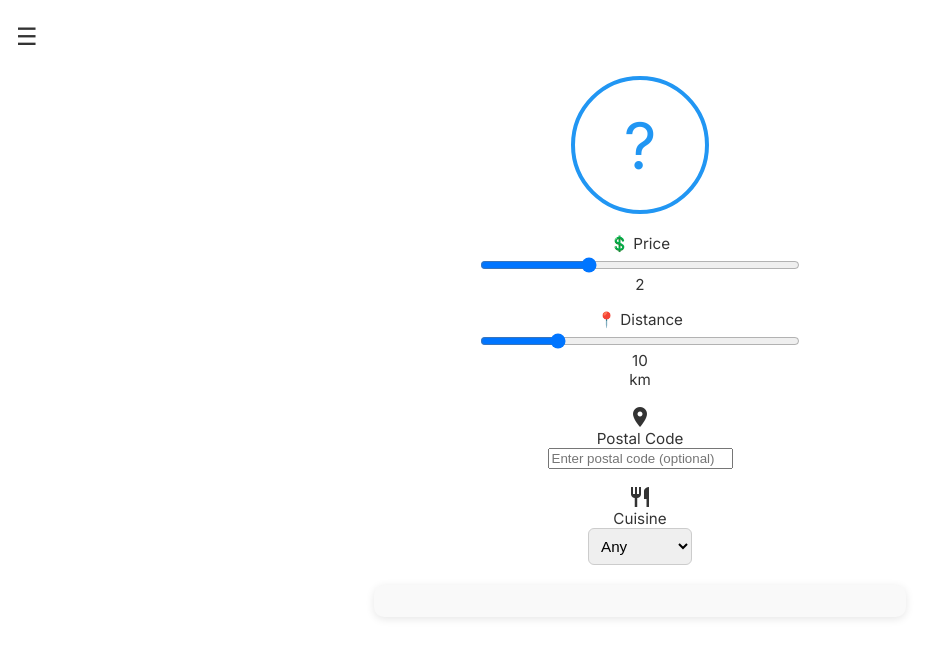
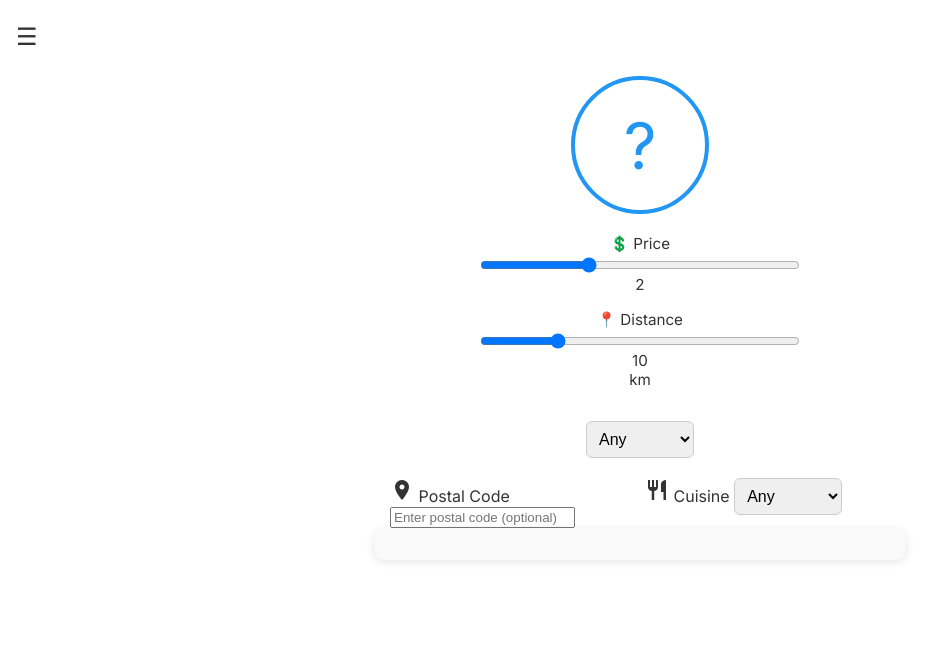
Before and after one commit to hardipsinghk/restaurant-recommender, a website: page index.html in a window 1280 px wide. Shown: the whole page, without its empty margins (0-941 px from the left). Drawn offline with Linux system fonts and the light colour scheme.

Commit message:
Align postal code and cuisine dropdowns side-by-side

```diff
--- a/index.html
+++ b/index.html
@@ -30,11 +30,10 @@
           <span id="dist-value">10</span> km
         </label>
 
-        <label><span class="material-icons">location_on</span> Postal Code
-          <input type="text" id="postal" placeholder="Enter postal code (optional)">
-        </label>
 
-        <label><span class="material-icons">restaurant</span> Cuisine
+<div class="dropdown-row">
+  </div>
+
           <select id="cuisine">
             <option value="">Any</option>
             <option value="italian">Italian</option>
@@ -49,6 +48,28 @@
         </label>
       </div>
 
+
+<div class="dropdown-row">
+  <label><span class="material-icons">location_on</span> Postal Code
+    <input type="text" id="postal" placeholder="Enter postal code (optional)">
+  </label>
+
+  <label><span class="material-icons">restaurant</span> Cuisine
+    <select id="cuisine">
+      <option value="">Any</option>
+      <option value="italian">Italian</option>
+      <option value="indian">Indian</option>
+      <option value="chinese">Chinese</option>
+      <option value="mexican">Mexican</option>
+      <option value="japanese">Japanese</option>
+      <option value="thai">Thai</option>
+      <option value="vegan">Vegan</option>
+      <option value="dessert">Dessert</option>
+    </select>
+  </label>
+</div>
+
+
       <div id="result" class="result-card"></div>
     </main>
   </div>
```
